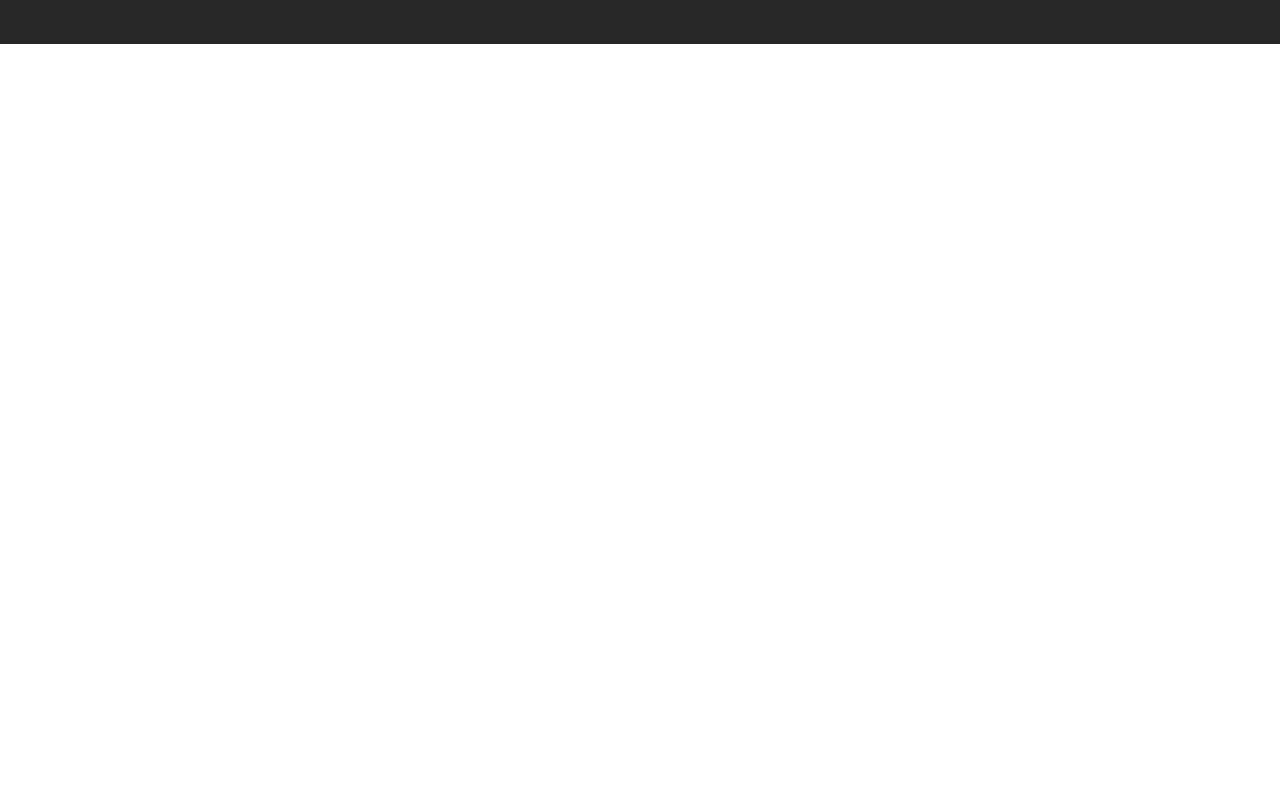
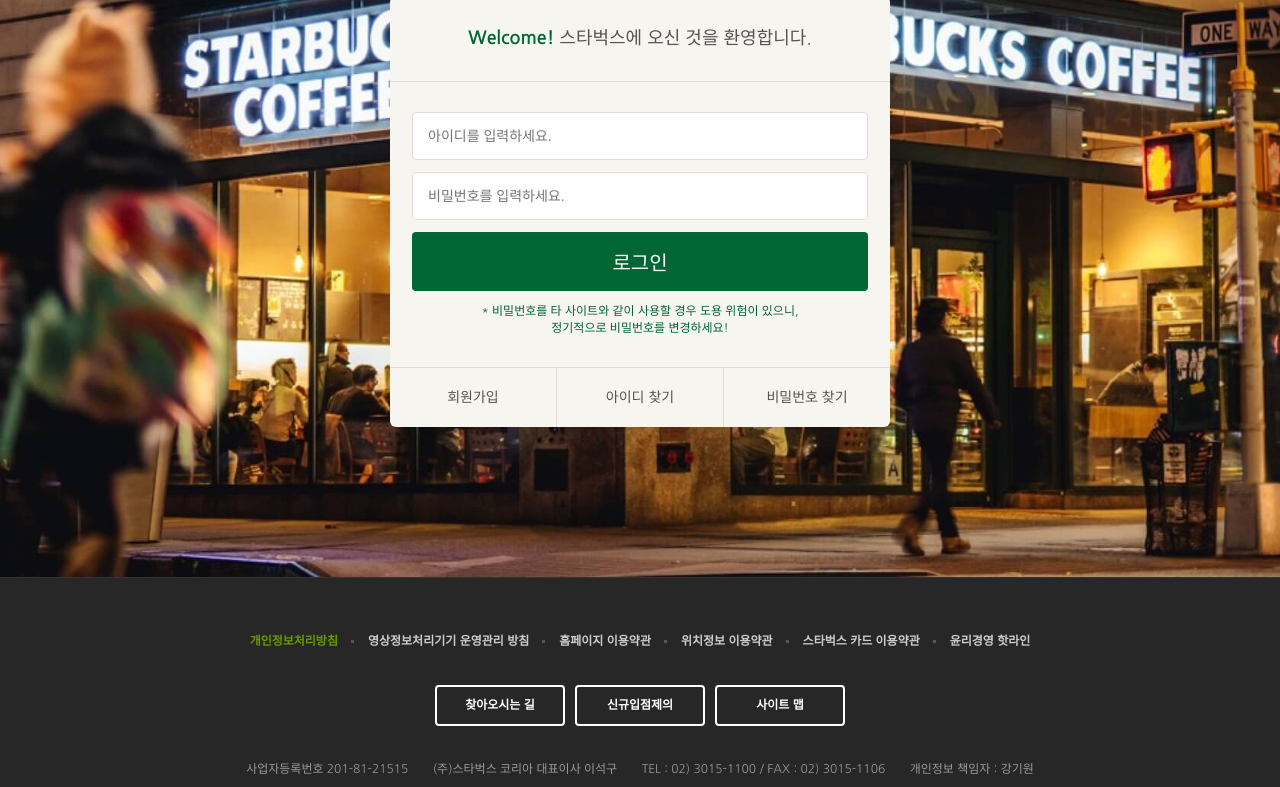
Before and after one commit to Yupmac/starbucks, a plain HTML site: page signin/index.html in a window 1280 px wide. Shown: the part 290-1077 px from the top of the page. Before the commit the page ends 800 px from the top, so only its background shows below. Drawn offline with nearby package versions, Linux system fonts and the light colour scheme.

Commit message:
로그인 페이지 완성

```diff
--- a/css/main.css
+++ b/css/main.css
@@ -1,5 +1,3 @@
-
-
 /* VISUAL */
 .visual {
   margin-top: 120px;
--- /dev/null
+++ b/css/signin.css
@@ -0,0 +1,91 @@
+.signin {
+  margin-top: 120px;
+  padding: 100px 0 150px;
+  background-image: url(../images/signin_bg.jpg);
+  background-repeat: no-repeat;
+  background-position: center;
+  background-attachment: fixed;
+  background-size: cover;
+}
+
+.signin h1 {
+  color: #fff;
+  font-size: 30px;
+  font-weight: 700;
+  text-align: center;
+  margin-bottom: 24px;
+}
+
+.signin__card {
+  width: 500px;
+  margin: 0 auto;
+  border-radius: 6px;
+  background-color: #f6f5f0;
+  box-shadow: 2px 2px 20p rgba(0, 0, 0, .3);
+  color: #555;
+}
+
+.signin__card h2 {
+  padding: 30px;
+  font-size: 18px;
+  text-align: center;
+  border-bottom: 1px solid #ddd;
+}
+
+
+.signin__card h2 strong {
+  font-weight: 700;
+  color: #006633;
+}
+
+.signin__card form {
+  padding: 30px 22px;
+}
+
+.signin__card form input {
+  width: 100%;
+  margin-bottom: 12px;
+  padding: 15px;
+  border: 1px solid #ddd;
+  border-radius: 4px;
+  outline: none;
+  box-sizing: border-box;
+  font-size: 14px;
+}
+
+.signin__card form [type="submit"] {
+  background-color: #006633;
+  border: none;
+  color: #fff;
+  font-size: 20px;
+  cursor: pointer;
+}
+
+.signin__card form p {
+  font-size: 12px;
+  color: #006633;
+  text-align: center;
+}
+
+.signin__card .actions {
+  display: flex;
+  border-top: 1px solid #ddd;
+}
+
+.signin__card .actions a {
+  flex-grow: 1;
+  flex-basis: 0;
+  text-align: center;
+  padding: 20px;
+  color: #555;
+  font-size: 14px;
+  border-right: 1px solid #ddd;
+}
+
+.signin__card .actions a:last-child {
+  border-right: none;
+}
+
+.signin__card .actions a:hover {
+  text-decoration: underline;
+}
--- a/signin/index.html
+++ b/signin/index.html
@@ -27,6 +27,7 @@
   <link href="https://fonts.googleapis.com/css2?family=Nanum+Gothic:wght@400;700&display=swap" rel="stylesheet">
   <link rel="stylesheet" href="https://fonts.googleapis.com/icon?family=Material+Icons">
   <link rel="stylesheet" href="../css/common.css" />
+  <link rel="stylesheet" href="../css/signin.css">
 
   <script defer src="../js/common.js"></script>
 </head>
@@ -367,8 +368,26 @@
 
 
   <section class="signin">
-
-
+    <h1>로그인</h1>
+    <div class="signin__card">
+      <h2>
+        <strong>Welcome!</strong> 스타벅스에 오신 것을 환영합니다.
+      </h2>
+      <form>
+        <input type="text" placeholder="아이디를 입력하세요." />
+        <input type="password" placeholder="비밀번호를 입력하세요." />
+        <input type="submit" value="로그인" />
+        <p>
+          * 비밀번호를 타 사이트와 같이 사용할 경우 도용 위험이 있으니,<br />
+          정기적으로 비밀번호를 변경하세요!
+        </p>
+      </form>
+      <div class="actions">
+        <a href="javascript:void(0)">회원가입</a>
+        <a href="javascript:void(0)">아이디 찾기</a>
+        <a href="javascript:void(0)">비밀번호 찾기</a>
+      </div>
+    </div>
   </section>
 
 
```
